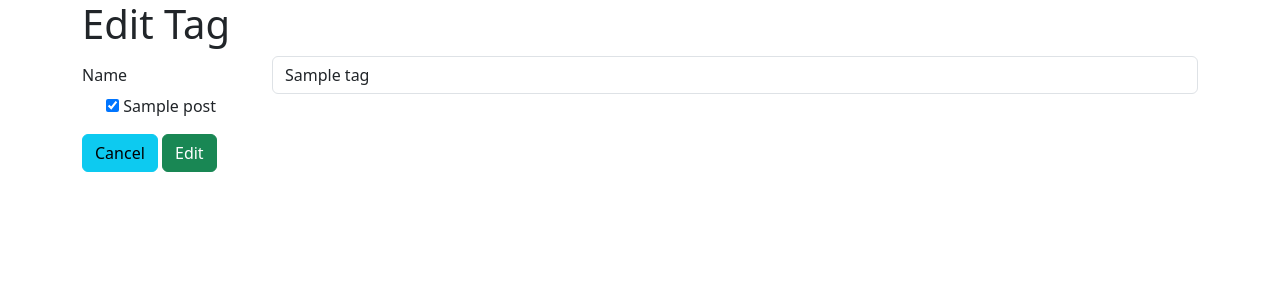
After one commit to Beebops/Blogly-Exercise, a Flask app: page /tags/1/edit in a window 1280 px wide. The commit adds this page. Shown: the top 300 px of the page. Run offline with Flask 3, Linux system fonts and the light colour scheme; tables that the repository leaves empty hold one stand-in row (values such as "Sample post").

```diff
--- a/app.py
+++ b/app.py
@@ -1,7 +1,7 @@
 """Blogly application."""
 
 from flask import Flask, request, render_template,  redirect, flash
-from models import db, connect_db, User, Post
+from models import db, connect_db, User, Post, Tag
 import os
 
 app = Flask(__name__)
@@ -103,16 +103,21 @@ def show_new_post_form(user_id):
     """Shows form to add a new post for a user"""
     user = User.query.get_or_404(user_id)
     full_name = user.full_name
-    return render_template('users/posts/new.html', user=user, full_name=full_name)
+    tags = Tag.query.all()
+    return render_template('users/posts/new.html', user=user,tags=tags, full_name=full_name)
 
 @app.route('/users/<int:user_id>/posts/new', methods=['POST'])
 def add_new_post(user_id):
     """ Create a new Post and save to db"""
     user = User.query.get_or_404(user_id)
+    tag_ids = [int(num) for num in request.form.getlist('tags')]
+    tags = Tag.query.filter(Tag.id.in_(tag_ids)).all()
+
     new_post = Post(
        title = request.form['title'],
        content = request.form['content'],
-       user_id = user_id)
+       user_id = user_id,
+       tags=tags)
 
     db.session.add(new_post)
     db.session.commit()
@@ -125,14 +130,15 @@ def show_post(post_id):
     """ Shows a single post"""
     post = Post.query.get_or_404(post_id)
 
-    return render_template('/posts/show.html', post=post)
+    return render_template('posts/show.html', post=post)
 
 @app.route('/posts/<int:post_id>/edit')
 def post_edit_form(post_id):
     """Shows form to edit post"""
     post = Post.query.get_or_404(post_id)
+    tags = Tag.query.all()
 
-    return render_template('/posts/edit.html', post=post)
+    return render_template('/posts/edit.html', post=post, tags=tags)
 
 @app.route('/posts/<int:post_id>/edit', methods=["POST"])
 def edit_post(post_id):
@@ -141,6 +147,9 @@ def edit_post(post_id):
     post = Post.query.get_or_404(post_id)
     post.title = request.form['title']
     post.content = request.form['content']
+
+    tag_ids = [int(num) for num in request.form.getlist('tags')]
+    post.tags = Tag.query.filter(Tag.id.in_(tag_ids)).all()
 
     db.session.add(post)
     db.session.commit()
@@ -158,3 +167,62 @@ def delete_post(post_id):
     #flash(f"Post '{post.title} deleted.")
 
     return redirect(f"/users/{post.user_id}")
+
+# ------ TAG VIEWS ------
+@app.route('/tags')
+def tags_home():
+    """Show info of all tags on the page"""
+
+    tags = Tag.query.all()
+    return render_template('tags/index.html', tags=tags)
+
+@app.route('/tags/new')
+def new_tag_form():
+    """Shows form to create a new tag"""
+
+    posts = Post.query.all()
+    return render_template('/tags/new.html', posts=posts)
+
+@app.route('/tags/new', methods=['POST'])
+def new_tag():
+    """Handle form to create a new tag"""
+    post_ids = [int(num) for num in request.form.getlist('posts')]
+    posts = Post.query.filter(Post.id.in_(post_ids)).all()
+    new_tag = Tag(name=request.form['name'], posts=posts)
+
+    db.session.add(new_tag)
+    db.session.commit()
+    flash(f"Tag {new_tag.name} has been added")
+
+    return redirect('/tags')
+
+@app.route('/tags/<int:tag_id>/edit')
+def edit_tag_form(tag_id):
+    """Shows form to edit a tag"""
+
+    tag = Tag.query.get_or_404(tag_id)
+    posts = Post.query.all()
+    return render_template('/tags/edit.html', tag=tag, posts=posts)
+
+@app.route('/tags/<int:tag_id>/edit', methods=['POST'])
+def edit_tag(tag_id):
+    """Handle form to edit tag"""
+    tag = Tag.query.get_or_404(tag_id)
+    tag.name = request.form['name']
+    post_ids = [int(num) for num in request.form.getlists('posts')]
+    tag.posts = Post.query.filter(Post.id.in_(post_ids)).all()
+
+    db.session.add(tag)
+    db.session.commit()
+    flash(f"Tag '{tag.name}' edited.")
+
+    return redirect('/tags')
+
+@app.route('/tags/<int:tag_id>/delete', methods=['POST'])
+def delete_tag(tag_id):
+    """Handle form to delete a tag"""
+    tag = Tag.query.get_or_404(tag_id)
+    db.session.delete(tag)
+    db.session.commit()
+    flash(f"Tag {tag.name} has been deleted")
+    return redirect('/tags')
--- /dev/null
+++ b/templates/tags/edit.html
@@ -0,0 +1,55 @@
+{% extends 'base.html' %} {% block title %}Edit Tag{% endblock %} {% block
+content %}
+<h1>Edit Tag</h1>
+<form method="POST" action="/tags/{{ tag.id }}/edit">
+  <div class="form-group row">
+    <label for="name" class="col-sm-2 col-form-label d-flex align-items-center">
+      Name
+    </label>
+    <div class="col-sm-10">
+      <input
+        type="text"
+        class="form-control"
+        id="name"
+        name="name"
+        placeholder="Enter a name for the tag"
+        value="{{ tag.name }}"
+      />
+    </div>
+  </div>
+
+  <div class="form-group row form-check">
+    {% for post in posts %}
+    <div>
+      <input
+        class="form-input"
+        type="checkbox"
+        value="{{ post.id }}"
+        id="post_{{ post.id }}"
+        name="posts"
+        {%
+        if
+        post
+        in
+        tag.posts
+        %}
+        checked
+        {%
+        endif
+        %}
+      />
+      <label class="form-check-label" for="post_{{ post.id }}">
+        {{ post.title }}
+      </label>
+    </div>
+    {% endfor %}
+  </div>
+
+  <div class="mt-3 form-group row">
+    <div class="ml-auto mr-3">
+      <a href="/tags" class="btn btn-info">Cancel</a>
+      <button type="submit" class="btn btn-success">Edit</button>
+    </div>
+  </div>
+</form>
+{% endblock %}
--- a/templates/users/show.html
+++ b/templates/users/show.html
@@ -1,4 +1,4 @@
-{% extends 'base.html' %} {% block title %}User List{% endblock %} {% block
+{% extends 'base.html' %} {% block title %}User Posts{% endblock %} {% block
 content %}
 
 <div class="card" style="width: 18rem">
```
Also changed, not shown: models.py (+40 -7 lines), seed.py (+7 -2 lines), templates/posts/edit.html (+25 -0 lines), templates/posts/show.html (+11 -5 lines), templates/tags/index.html (added, +11 -0 lines), templates/tags/new.html (added, +39 -0 lines), templates/tags/show.html (added, +28 -0 lines), templates/users/posts/new.html (+17 -0 lines).
